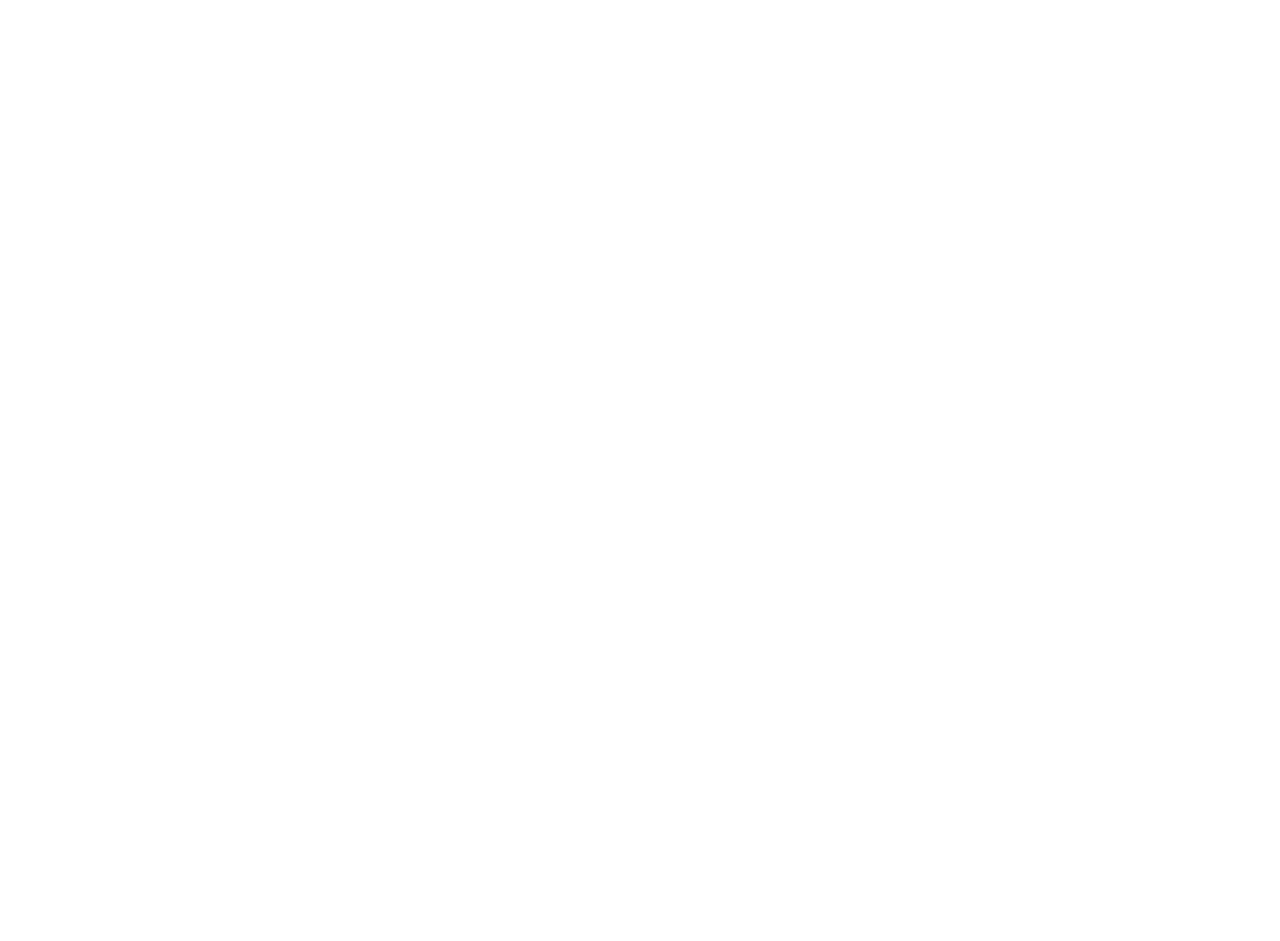
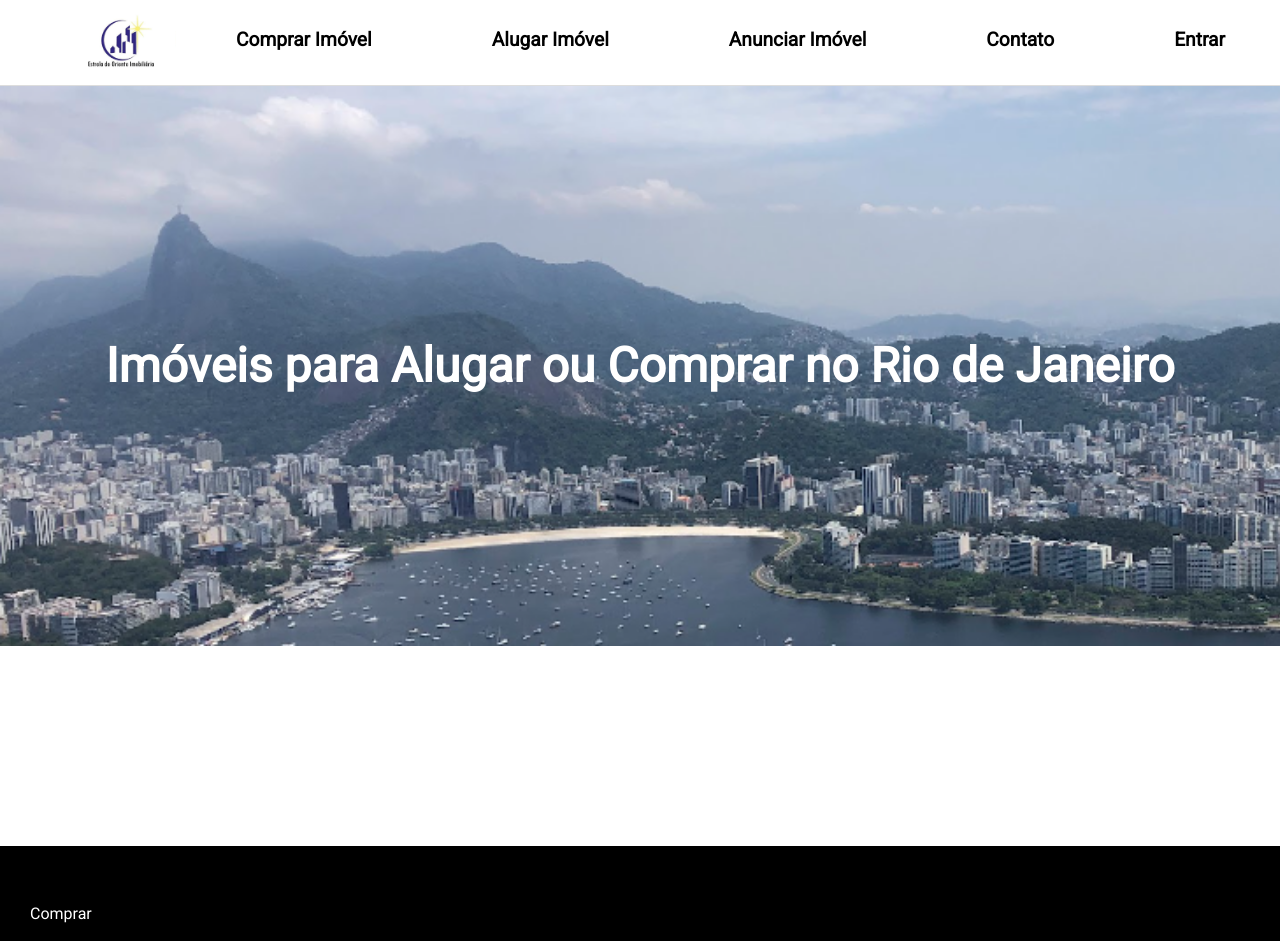
Before and after one commit to sergioothoniel/estrela_do_oriente_react, a React (Create React App) app: page /alugar in a window 1280 px wide. Shown: the top 941 px of the page. Before the commit the page ends 800 px from the top, so only its background shows below. Built offline with nearby package versions, Linux system fonts and the light colour scheme.

Commit message:
create: página de alugar

```diff
--- a/src/components/Header/index.jsx
+++ b/src/components/Header/index.jsx
@@ -14,7 +14,7 @@
 
             <ul>
                 <li onClick={()=>history.push('/comprar')}>Comprar Imóvel</li>
-                <li>Alugar Imóvel</li>
+                <li onClick={()=>history.push('/alugar')}>Alugar Imóvel</li>
                 <li>Anunciar Imóvel</li>
                 <li>Contato</li>
                 <li>Entrar</li>
--- /dev/null
+++ b/src/pages/ImoveisListRent/index.jsx
@@ -0,0 +1,18 @@
+import Header from "../../components/Header"
+import Folder from "../../components/Folder"
+import ImovelCardsList from "../../components/ImovelCardsList"
+import Footer from "../../components/Footer"
+
+const ImovelListRent = () =>{
+    return(
+        <>
+        <Header/>
+        <Folder clean/>
+        <ImovelCardsList/>
+        <Footer/>
+        </>
+
+    )
+}
+
+export default ImovelListRent
--- a/src/routers/index.js
+++ b/src/routers/index.js
@@ -1,6 +1,7 @@
 import { Switch, Route } from "react-router-dom"
 import Home from "../pages/Home"
 import ImovelListBuy from "../pages/ImoveisListBuy"
+import ImovelListRent from "../pages/ImoveisListRent"
 import Imovel from "../pages/Imovel"
 
 const Routers = () =>{
@@ -9,6 +10,7 @@
             <Route exact path="/"><Home/></Route>
             <Route path="/imovel/:idImovel"><Imovel/></Route>
             <Route path="/comprar"><ImovelListBuy/></Route>
+            <Route path="/alugar"><ImovelListRent/></Route>
         </Switch>
     )
 }
```
Also changed, not shown: src/pages/ImoveisListBuy/styles.js (deleted).
